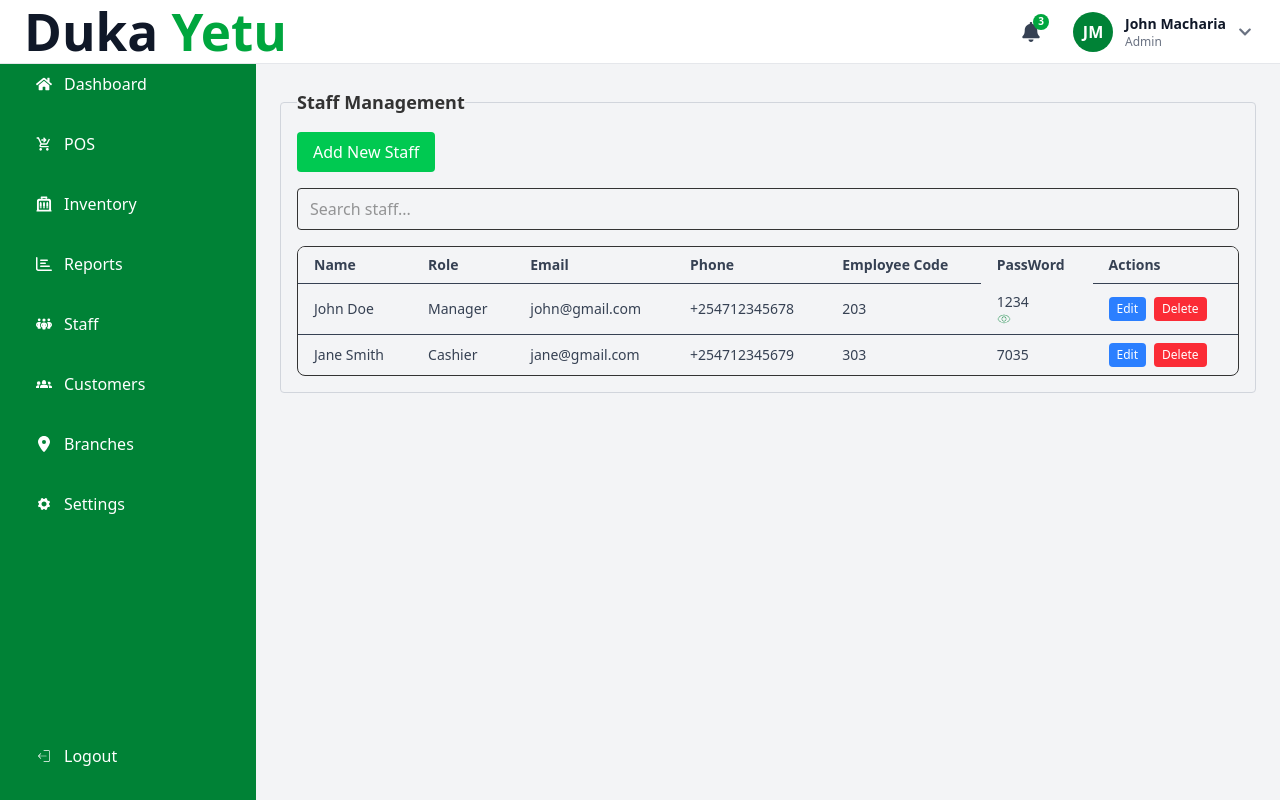
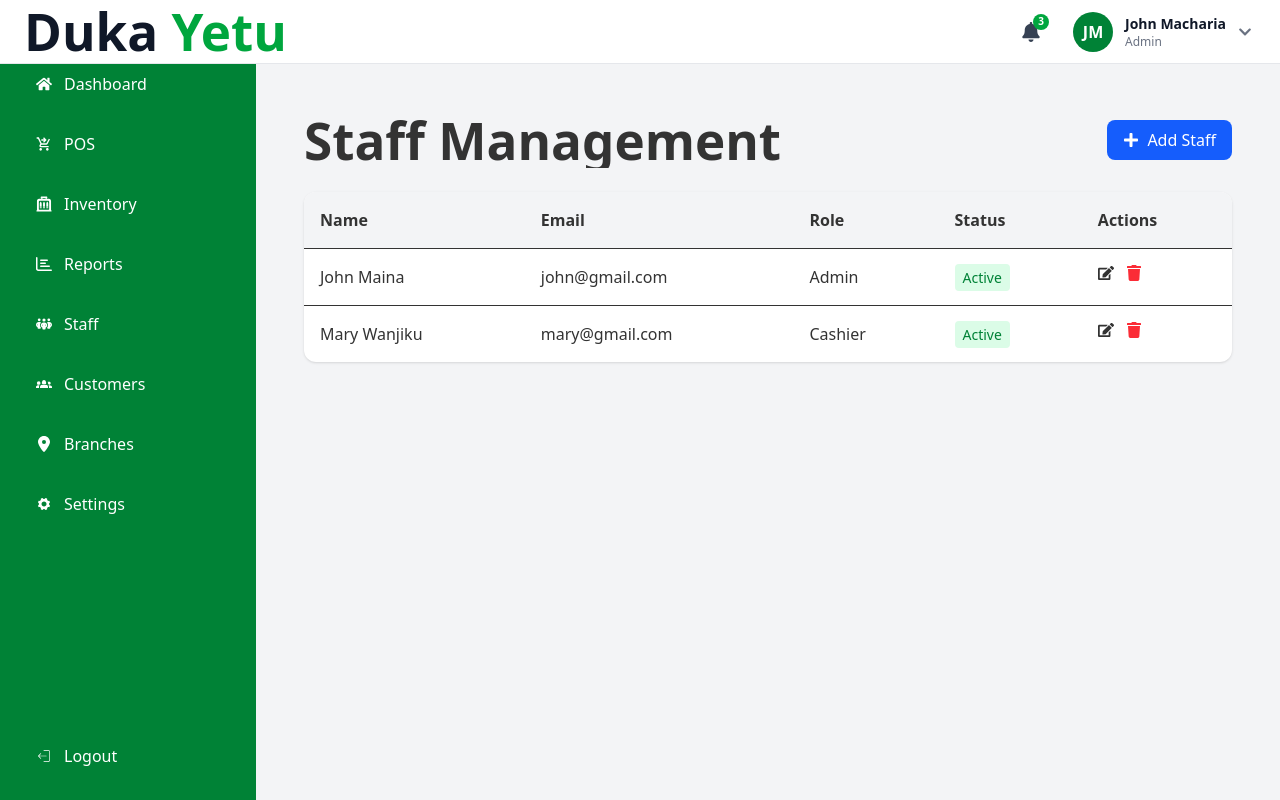
Before and after one commit to John-M23/Duka-Yetu, a React (Vite) app: page /staff in a window 1280 px wide. Built offline with nearby package versions, Linux system fonts and the light colour scheme.

Commit message:
Added Add new Staff Modal

```diff
--- /dev/null
+++ b/src/components/AddStaffModal.jsx
@@ -0,0 +1,158 @@
+import React, { useState, useEffect } from "react";
+
+export default function AddStaffModal({
+  isOpen,
+  onClose,
+  onSave,
+  editingStaff,
+}) {
+  const [formData, setFormData] = useState({
+    name: "",
+    email: "",
+    phone: "",
+    role: "Cashier",
+    password: "",
+    confirmPassword: "",
+  });
+
+  useEffect(() => {
+    if (editingStaff) {
+      setFormData({
+        name: editingStaff.name || "",
+        email: editingStaff.email || "",
+        phone: editingStaff.phone || "",
+        role: editingStaff.role || "Cashier",
+        password: "",
+        confirmPassword: "",
+      });
+    } else {
+      setFormData({
+        name: "",
+        email: "",
+        phone: "",
+        role: "Cashier",
+        password: "",
+        confirmPassword: "",
+      });
+    }
+  }, [editingStaff]);
+
+  const handleChange = (e) => {
+    const { name, value } = e.target;
+
+    setFormData((prev) => ({
+      ...prev,
+      [name]: value,
+    }));
+  };
+
+  const handleSubmit = (e) => {
+    e.preventDefault();
+
+    if (
+      !editingStaff &&
+      formData.password !== formData.confirmPassword
+    ) {
+      alert("Passwords do not match");
+      return;
+    }
+
+    onSave(formData);
+  };
+
+  if (!isOpen) return null;
+
+  return (
+    <div className="fixed inset-0 bg-black/50 flex items-center justify-center z-50">
+      <div className="bg-white rounded-xl shadow-lg p-6 w-full max-w-lg">
+        <h2 className="text-xl font-bold mb-4">
+          {editingStaff ? "Edit Staff" : "Add Staff"}
+        </h2>
+
+        <form onSubmit={handleSubmit}>
+          <div className="space-y-4">
+            <input
+              type="text"
+              name="name"
+              placeholder="Full Name"
+              value={formData.name}
+              onChange={handleChange}
+              className="w-full border rounded-lg p-3"
+              required
+            />
+
+            <input
+              type="email"
+              name="email"
+              placeholder="Email Address"
+              value={formData.email}
+              onChange={handleChange}
+              className="w-full border rounded-lg p-3"
+              required
+            />
+
+            <input
+              type="text"
+              name="phone"
+              placeholder="Phone Number"
+              value={formData.phone}
+              onChange={handleChange}
+              className="w-full border rounded-lg p-3"
+            />
+
+            <select
+              name="role"
+              value={formData.role}
+              onChange={handleChange}
+              className="w-full border rounded-lg p-3"
+            >
+              <option value="Admin">Admin</option>
+              <option value="Cashier">Cashier</option>
+            </select>
+
+            {!editingStaff && (
+              <>
+                <input
+                  type="password"
+                  name="password"
+                  placeholder="Password"
+                  value={formData.password}
+                  onChange={handleChange}
+                  className="w-full border rounded-lg p-3"
+                  required
+                />
+
+                <input
+                  type="password"
+                  name="confirmPassword"
+                  placeholder="Confirm Password"
+                  value={formData.confirmPassword}
+                  onChange={handleChange}
+                  className="w-full border rounded-lg p-3"
+                  required
+                />
+              </>
+            )}
+          </div>
+
+          <div className="flex justify-end gap-3 mt-6">
+            <button
+              type="button"
+              onClick={onClose}
+              className="border border-gray-300 px-4 py-2 rounded-lg"
+            >
+              Cancel
+            </button>
+
+            <button
+              type="submit"
+              className="bg-blue-600 hover:bg-blue-700 text-white px-4 py-2 rounded-lg"
+            >
+              {editingStaff ? "Update Staff" : "Create Staff"}
+            </button>
+          </div>
+        </form>
+      </div>
+    </div>
+  );
+}
--- a/src/pages/Staff.jsx
+++ b/src/pages/Staff.jsx
@@ -1,81 +1,88 @@
+import { useState } from "react";
+import { FaPlus, FaEdit, FaTrash } from "react-icons/fa";
 import DashboardLayout from "../Layouts/DashboardLayout";
-import { Link } from 'react-router-dom';
-import { PiEyeThin } from "react-icons/pi";
 
-export default function Staff()
-{    return(
+export default function StaffManagement() {
+  const [staff, setStaff] = useState([
+    {
+      id: 1,
+      name: "John Maina",
+      email: "john@gmail.com",
+      role: "Admin",
+      status: "Active",
+    },
+    {
+      id: 2,
+      name: "Mary Wanjiku",
+      email: "mary@gmail.com",
+      role: "Cashier",
+      status: "Active",
+    },
+  ]);
+
+  return (
     <DashboardLayout>
-            <div>
-                  <fieldset className="border border-gray-300 p-4 rounded mb-4">
-        <legend className="text-lg font-semibold">Staff Management</legend>
-        <div className="mb-4">
-            <button className="bg-green-500 text-white px-4 py-2 rounded hover:bg-green-600">
-                Add New Staff
+    <div className="p-6">
+      <div className="flex justify-between items-center mb-6">
+        <h1 className="text-2xl font-bold">
+          Staff Management
+        </h1>
+
+        <button className="bg-blue-600 text-white px-4 py-2 rounded-lg flex items-center gap-2">
+          <FaPlus />
+          Add Staff
         </button>
       </div>
-        <input
-            className="w-full mb-4 px-3 py-2 border rounded"
-            type="text"
-            placeholder="Search staff..."
-        />
-        <div className="overflow-auto border rounded-lg">
-            <table className="min-w-full text-sm text-left text-gray-700">
+
+      <div className="bg-white rounded-xl shadow overflow-hidden">
+        <table className="w-full">
           <thead className="bg-gray-100">
             <tr>
-                        <th className="px-4 py-2 border-b">Name</th>
-
-                        <th className="px-4 py-2 border-b">Role</th>
-                        <th className="px-4 py-2 border-b">Email</th>
-                        <th className="px-4 py-2 border-b">Phone</th>
-                        <th className='px-4 py-2 border-b'>Employee Code</th>
-                        <th className='px-4 py-2'>PassWord</th>
-
-                        <th className="px-4 py-2 border-b">Actions</th>
-
+              <th className="text-left p-4">Name</th>
+              <th className="text-left p-4">Email</th>
+              <th className="text-left p-4">Role</th>
+              <th className="text-left p-4">Status</th>
+              <th className="text-left p-4">Actions</th>
             </tr>
           </thead>
-                <tbody className="divide-y">
-                    <tr className="hover:bg-green-50">
-                        <td className="px-4 py-2">John Doe</td>
-                        <td className="px-4 py-2">Manager</td>
-                        <td className="px-4 py-2">john@gmail.com</td>
-                        <td className="px-4 py-2">+254712345678</td>
-                        <td className='px-4 py-2'>203</td>
-                        <td className='px-4 py-2 '>1234 <PiEyeThin  className="text-green-700" /></td>
-                        <td className="px-4 py-2 space-x-2">
-                            <button className="bg-blue-500 text-white px-2 py-1 rounded text-xs hover:bg-blue-600">
-                                Edit
+
+          <tbody>
+            {staff.map((user) => (
+              <tr
+                key={user.id}
+                className="border-t"
+              >
+                <td className="p-4">{user.name}</td>
+                <td className="p-4">{user.email}</td>
+                <td className="p-4">{user.role}</td>
+
+                <td className="p-4">
+                  <span
+                    className={`px-2 py-1 rounded text-sm ${
+                      user.status === "Active"
+                        ? "bg-green-100 text-green-700"
+                        : "bg-red-100 text-red-700"
+                    }`}
+                  >
+                    {user.status}
+                  </span>
+                </td>
+
+                <td className="p-4 flex gap-3">
+                  <button>
+                    <FaEdit />
                   </button>
-                            <button className="bg-red-500 text-white px-2 py-1 rounded text-xs hover:bg-red-600">
-                                Delete
+
+                  <button className="text-red-500">
+                    <FaTrash />
                   </button>
                 </td>
               </tr>
-                    <tr className="hover:bg-green-50">
-                        <td className="px-4 py-2">Jane Smith</td>
-                        <td className="px-4 py-2">Cashier</td>
-                        <td className="px-4 py-2">jane@gmail.com</td>
-                        <td className="px-4 py-2">+254712345679</td>
-                        <td className="px-4 py-2">303</td>
-                        <td className='px-4 py-2'>7035</td>
-                        <td className="px-4 py-2 space-x-2">
-                            <button className="bg-blue-500 text-white px-2 py-1 rounded text-xs hover:bg-blue-600">
-                                Edit
-                            </button>
-                            <button className="bg-red-500 text-white px-2 py-1 rounded text-xs hover:bg-red-600">
-                                Delete
-                            </button>
-                        </td>
-                    </tr>
+            ))}
           </tbody>
         </table>
       </div>
-    </fieldset>
     </div>
-
-
-
-
 </DashboardLayout>
   );
 }
```
Lines whose indentation alone changed are shown as unchanged.
